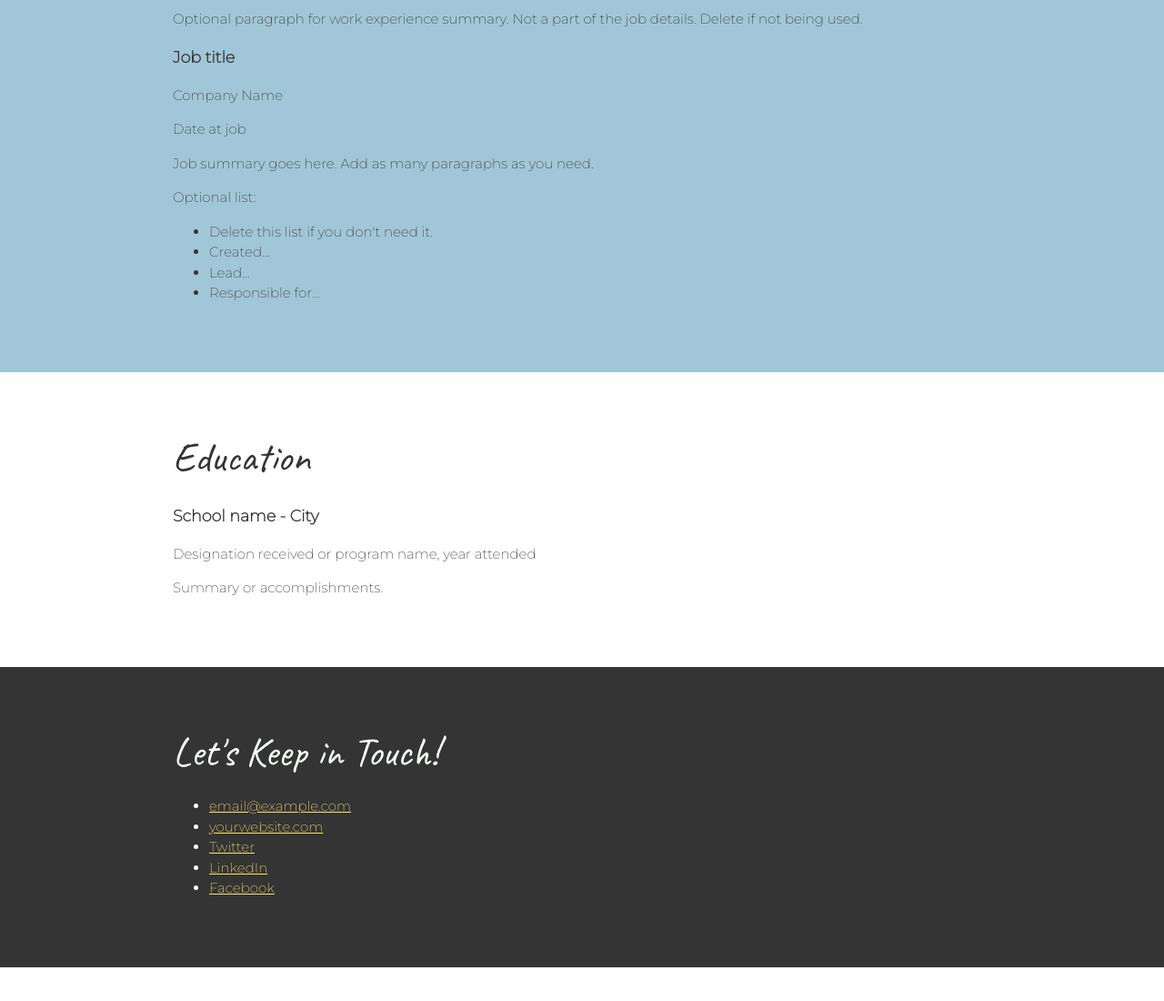
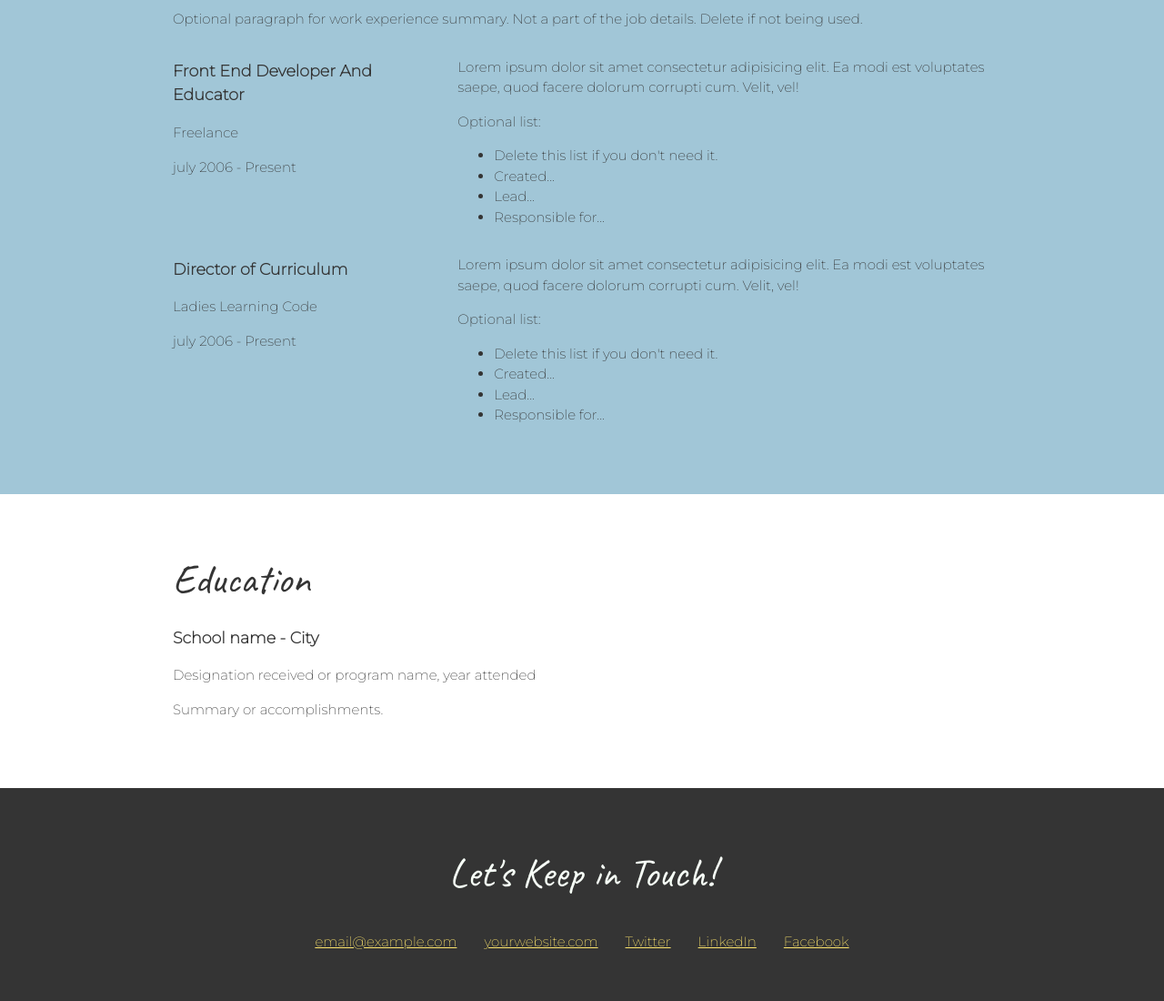
Before and after one commit to NorbertoCabrera/css_linkedin_learning, a plain HTML site: page index.html in a window 1280 px wide. Shown: the part 1700-2800 px from the top of the page at 91% size. Before the commit the page ends 2763 px from the top, so only its background shows below. Drawn offline with Linux system fonts and the light colour scheme.

Commit message:
flexbox and grid added

```diff
--- a/css/style.css
+++ b/css/style.css
@@ -59,6 +59,7 @@ h1, h2{
 header{
     background: #2F3061 ;
     color: #F7FFF7;
+    text-align: center;
 }
 
 /* Proyects-------------------------------------------------- */
@@ -102,10 +103,29 @@ header{
 .work{
     background: #A1C6D7 ;
 }
+
+.job-item{
+    display: grid;
+    grid-template-columns: 1fr 2fr;
+    column-gap: 20px;
+}
 /* Education-------------------------------------------------- */
 
 /* Contact Info-------------------------------------------------- */
 footer{
     background: #343434;
     color: #F7FFF7;
+    text-align: center;
 }
+
+.contact-list{
+    list-style-type: none;
+    padding: 0;
+    display: flex;
+    justify-content: center;
+}
+
+.contact-list a{
+    padding: 15px;
+    display: inline-block;
+}
--- a/index.html
+++ b/index.html
@@ -58,11 +58,14 @@
             <p>Optional paragraph for work experience summary. Not a part of the job details. Delete if not being used.</p>
 
             <!-- Copy this whole <section> block to add more jobs. -->
-            <section>
-              <h3>Job title</h3>
-              <p>Company Name</p>
-              <p>Date at job</p>
-              <p>Job summary goes here. Add as many paragraphs as you need.</p>
+            <section class="job-item">
+              <div class="job-details">
+              <h3>Front End Developer And Educator</h3>
+              <p>Freelance</p>
+              <p>july 2006 - Present</p>
+              </div>
+              <div class="job-summary">
+                <p>Lorem ipsum dolor sit amet consectetur adipisicing elit. Ea modi est voluptates saepe, quod facere dolorum corrupti cum. Velit, vel!</p>
               <p>Optional list:</p>
               <ul>
                 <li>Delete this list if you don't need it.</li>
@@ -70,6 +73,26 @@
                 <li>Lead...</li>
                 <li>Responsible for...</li>
               </ul>
+
+              </div>
+            </section>
+            <section class="job-item">
+             <div class="job-details">
+              <h3>Director of Curriculum</h3>
+              <p>Ladies Learning Code</p>
+              <p>july 2006 - Present</p>
+             </div>
+             <div class="job-summary">
+              <p>Lorem ipsum dolor sit amet consectetur adipisicing elit. Ea modi est voluptates saepe, quod facere dolorum corrupti cum. Velit, vel!</p>
+              <p>Optional list:</p>
+              <ul>
+                <li>Delete this list if you don't need it.</li>
+                <li>Created...</li>
+                <li>Lead...</li>
+                <li>Responsible for...</li>
+              </ul>
+
+             </div>
             </section>
         </div>
         <!-- End of Job block. -->
@@ -97,7 +120,7 @@
           <h2>Let's Keep in Touch!</h2>
 
           <!-- Social media and contact links. Add or remove any networks. -->
-          <ul>
+          <ul class="contact-list">
             <li><a href="mailto:email@example.com">email@example.com</a></li>
             <li><a href="http://yourwebsite.com" target="_blank">yourwebsite.com</a></li>
             <li><a href="#" target="_blank">Twitter</a></li>
```
